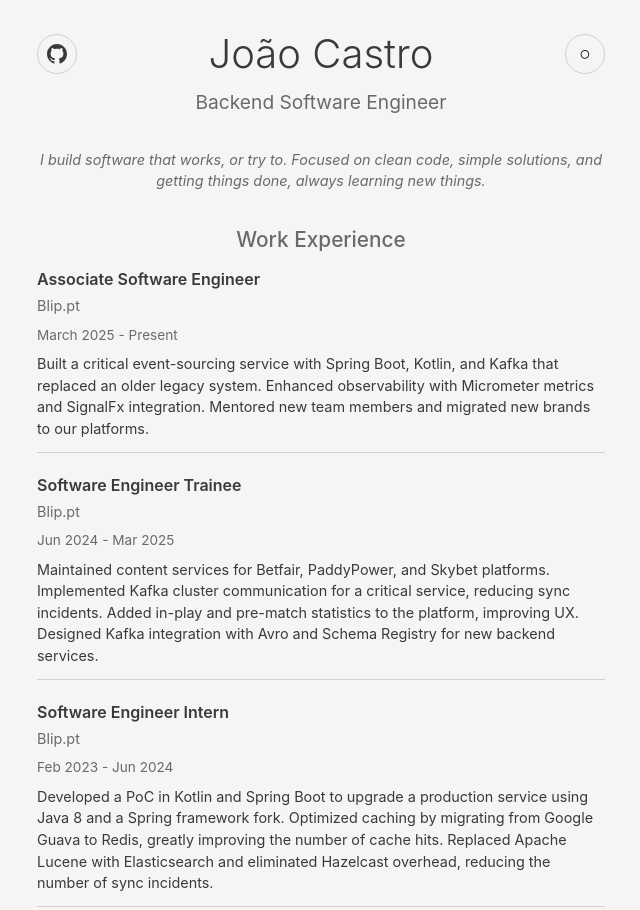
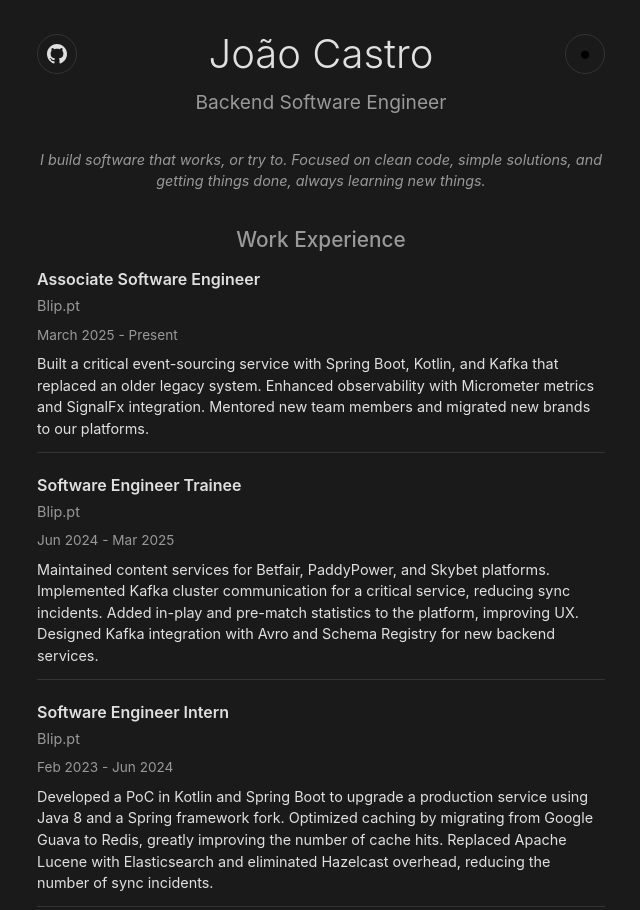
Before and after one commit to jffcastro/personal-website, a plain HTML site: page index.html in a window 1280 px wide. Shown: the top 910 px of the page, without its empty margins (319-959 px from the left). Drawn offline with Linux system fonts and the light colour scheme.

Commit message:
Change default theme to 'dark' in localStorage

```diff
--- a/index.html
+++ b/index.html
@@ -325,7 +325,7 @@
         }
 
         // Load saved theme
-        const savedTheme = localStorage.getItem('theme') || 'light';
+        const savedTheme = localStorage.getItem('theme') || 'dark';
         document.documentElement.setAttribute('data-theme', savedTheme);
         document.querySelector('.theme-toggle').textContent = savedTheme === 'dark' ? '●' : '○';
     </script>
```
